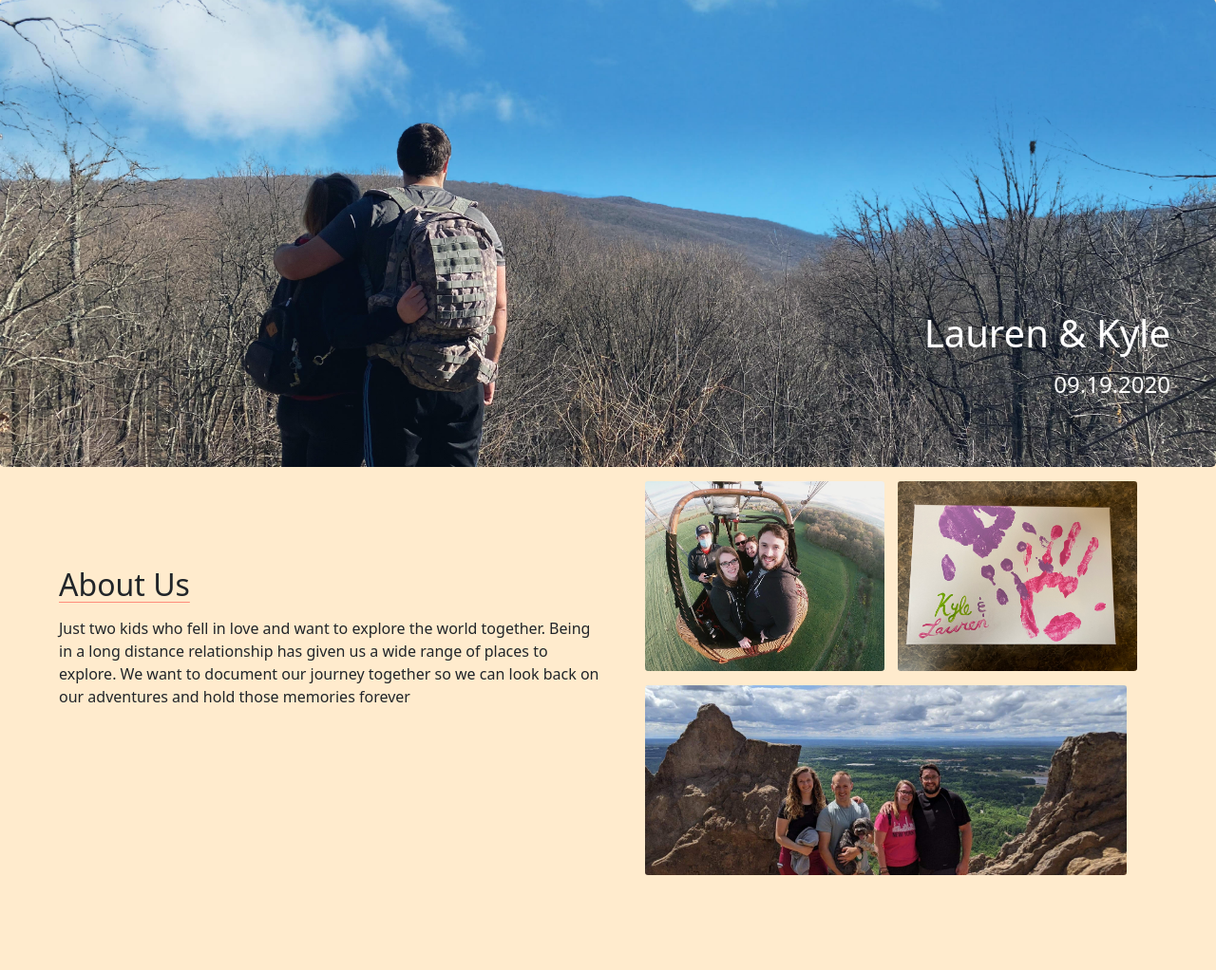
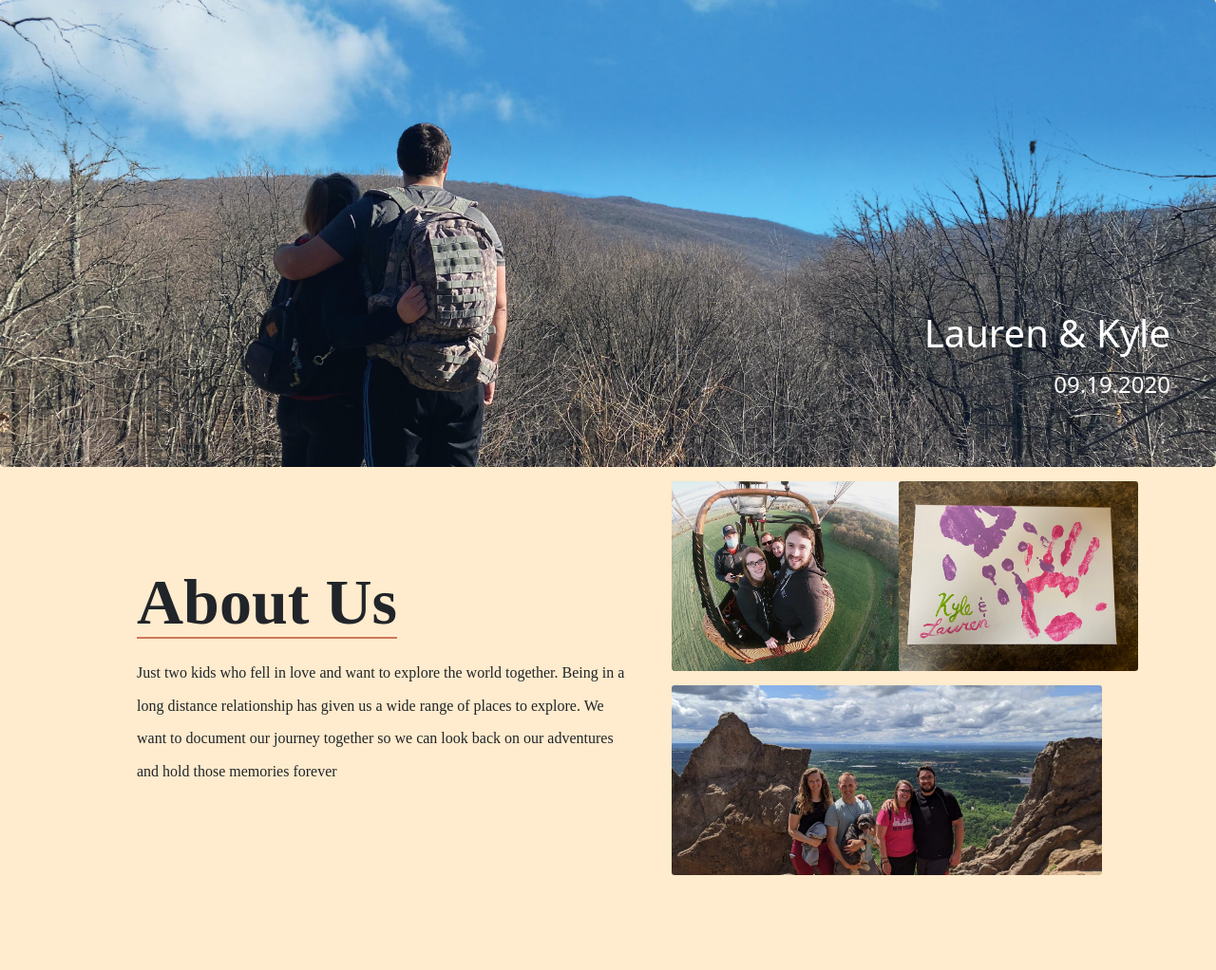
Before and after one commit to vaultman765/OurJourney, a Django app: page /journey/ in a window 1280 px wide. Shown: the part 57-1079 px from the top of the page at 95% size. Run offline with Django 3.2, Linux system fonts and the light colour scheme.

Commit message:
Jumbotron and OurStory

```diff
--- a/OurJourney/journey/static/journey/style.css
+++ b/OurJourney/journey/static/journey/style.css
@@ -51,17 +51,22 @@ body{
 }
 .underline {
     text-decoration: underline;
-    text-decoration-color: rgba(255, 0, 0, 0.4);
-    text-decoration-thickness: 1px;
+    text-decoration-color: #CF755A;
+    text-decoration-thickness: 2px;
     text-underline-offset: .2em;
 }
 .aboutus{
-    font-size: xx-large;
-    font-weight: 500;
-    padding-bottom: 10px;
+    font-size: 51pt;
+    font-weight: bold;
+    padding-bottom: 16px;
+    line-height: 63pt;
+    font-family: 'Raleway';
 }
 .story{
+    font-family: 'Source Serif Pro';
     line-height: 18pt;
+    line-height: 26pt;
+    max-width:  592px;
 }
 .blankspace150{
     height: 100px;
@@ -70,8 +75,8 @@ body{
     height: 15px;
 }
 .ourstory{
-    padding-left: 50px;
-    padding-right: 40px
+    padding-left: 132px;
+    padding-right: 66px;
 }
 .ourpics{
     padding-right: 30px;
@@ -90,3 +95,9 @@ body{
     width: 528px;
     object-fit: cover;
 }
+.storybox{
+    padding-top: 91px;
+}
+.picturebox{
+    padding-top: 66px;
+}
```
